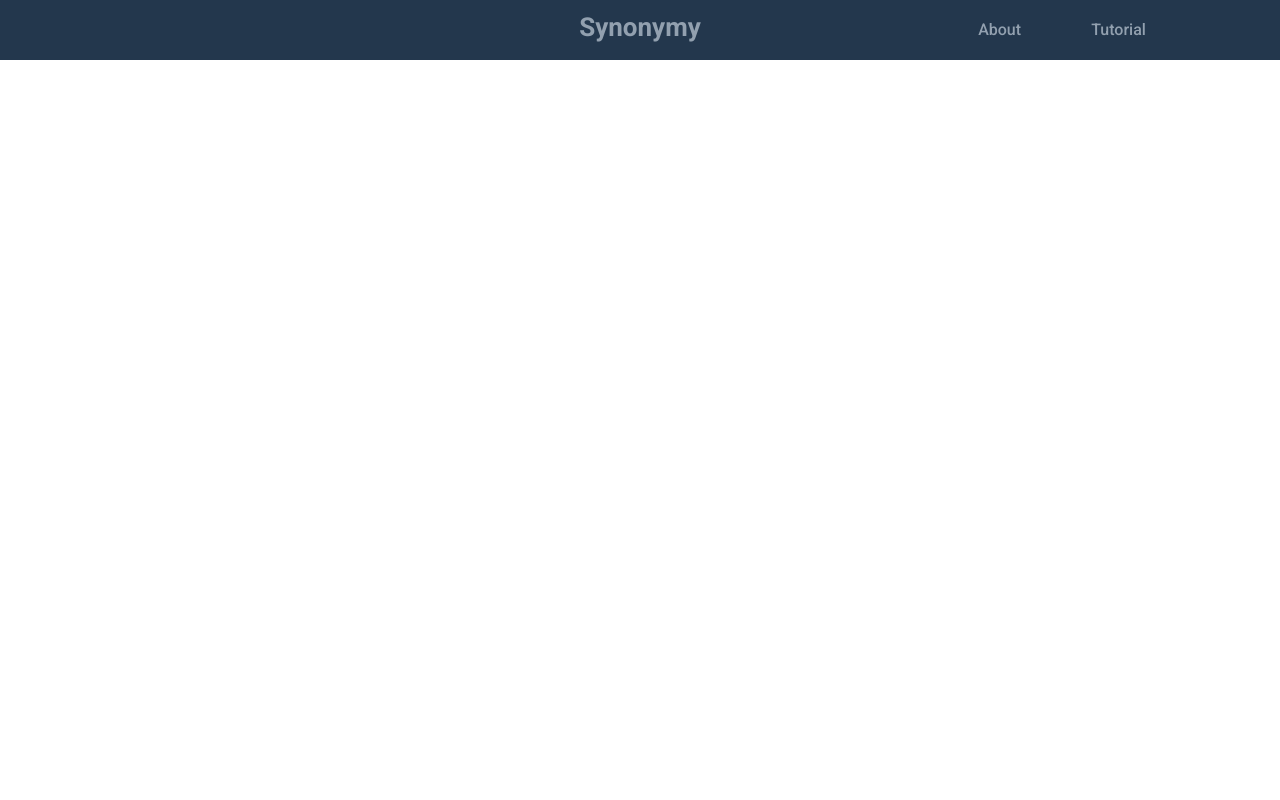
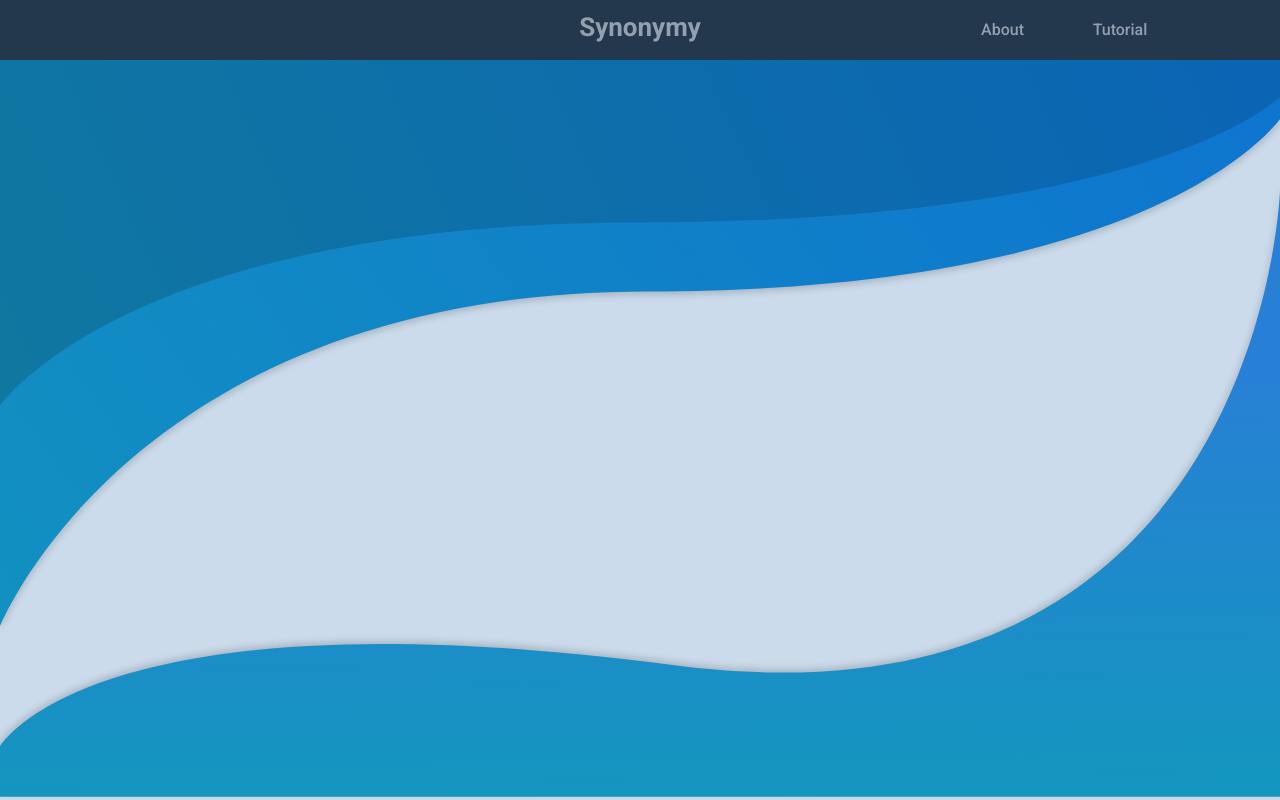
Before and after one commit to omerdemirkan/synonymy, a React (Create React App) app in the folder front-end/: page / in a window 1280 px wide. Built offline with nearby package versions, Linux system fonts and the light colour scheme.

Commit message:
set desktop background

```diff
--- a/front-end/public/index.html
+++ b/front-end/public/index.html
@@ -26,6 +26,12 @@
     -->
     <title>Synonymy</title>
 
+    <style>
+      body {
+        background-color: #CBDBEB;
+      }
+    </style>
+
     <link href="https://fonts.googleapis.com/css?family=Roboto:300,400,500,700,900&display=swap" rel="stylesheet">
   </head>
   <body>
--- a/front-end/src/App.js
+++ b/front-end/src/App.js
@@ -1,11 +1,17 @@
 import React from 'react';
 import './App.css';
 import Navbar from './components/Navbar/Navbar';
+import Main from './components/Main/Main';
 
 function App() {
   return (
     <div className="App">
       <Navbar/>
+
+      <Main>
+
+      </Main>
+
     </div>
   );
 }
--- a/front-end/src/components/Main/Main.js
+++ b/front-end/src/components/Main/Main.js
@@ -0,0 +1,12 @@
+import React from 'react';
+import classes from './Main.module.css';
+import Background1 from '../../images/Background/background1.svg';
+
+const main = props => {
+    return <div className={classes.Main}>
+        <img src={Background1} className={classes.Background1}/>
+        {props.children}
+    </div>
+}
+
+export default main;
--- a/front-end/src/components/Main/Main.module.css
+++ b/front-end/src/components/Main/Main.module.css
@@ -0,0 +1,15 @@
+.Main {
+    width: 100%;
+    height: 80vh;
+    padding: 0;
+    padding-top: 20px;
+}
+
+.Background1 {
+    height: 100vh;
+    width: 100%;
+    position: absolute;
+    top: 0;
+    left: 0;
+    z-index: -5;
+}
--- a/front-end/src/components/Navbar/Navbar.module.css
+++ b/front-end/src/components/Navbar/Navbar.module.css
@@ -1,7 +1,7 @@
 .Navbar {
-    position: absolute;
+    /* position: absolute;
     top: 0;
-    left: 0;
+    left: 0; */
     width: 100%;
     min-height: 60px;
     padding: 0;
@@ -16,6 +16,7 @@
     transform: translate(-50%);
     display: inline-block;
     font-size: 26px;
+    user-select: none;
 }
 
 .ListBox {
@@ -26,7 +27,7 @@
     display: flex;
     align-content: center;
     justify-content: space-evenly;
-    width: calc(180px + 10vw);
+    width: calc(150px + 12vw);
     padding: 0;
     position: absolute;
     top: 20px;
@@ -37,7 +38,11 @@
     cursor: pointer;
 }
 
-@media (max-width: 1200px) and (min-width: 769px) {
+.ListItem:hover {
+    color: rgb(183, 201, 219);
+}
+
+@media (max-width: 1200px) and (min-width: 500px) {
     .Logo {
         margin: 0;
         transform: none;
@@ -47,12 +52,12 @@
     }
 }
 
-@media (max-width: 768px) {
+@media (max-width: 499px) {
     .ListBox {
         left: 50%;
         top: 70px;
         transform: translate(-50%);
-        width: 200px;
+        width: 100%;
     }
 
     .Navbar {
```
Also changed, not shown: front-end/src/images/Background/background1.svg (added), front-end/src/logo.svg (deleted).
